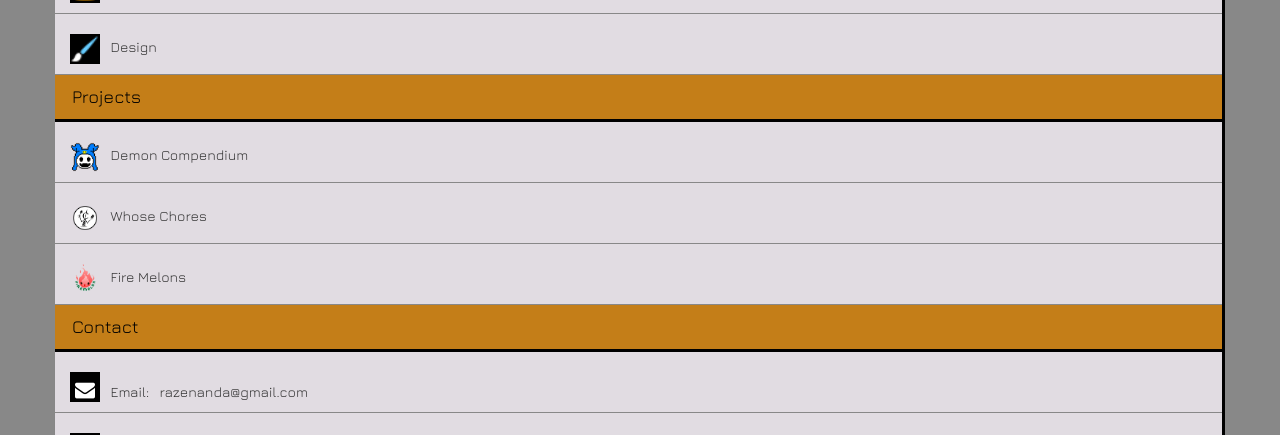
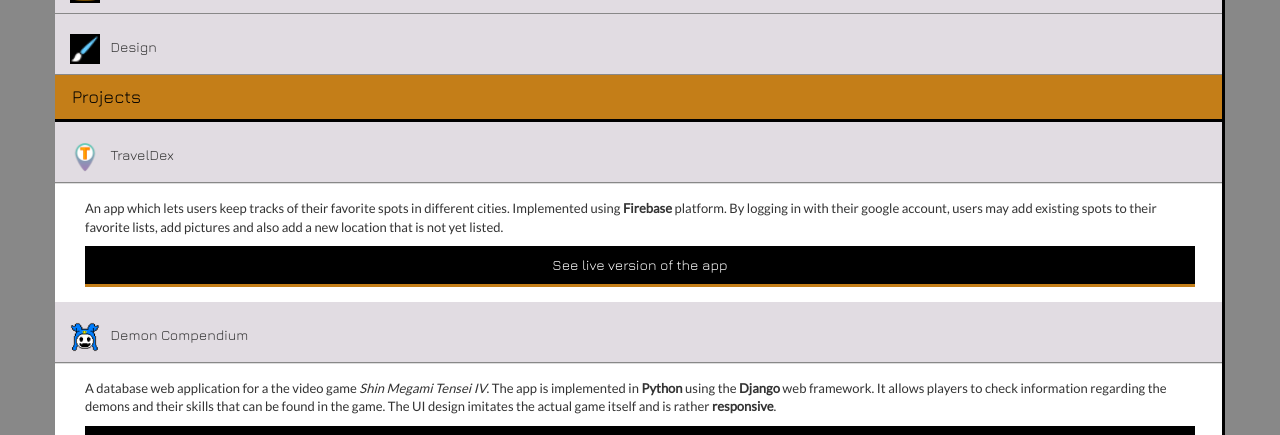
Before and after one commit to Razelot/kontol, a plain HTML site: page index.html in a window 1280 px wide. Shown: the part 950-1385 px from the top of the page. Drawn offline with nearby package versions, Linux system fonts and the light colour scheme.

Commit message:
added traveldex

```diff
--- a/index.html
+++ b/index.html
@@ -42,12 +42,13 @@
       </div>
 
       <div id="navbar" class="navbar-collapse collapse">
-        <ul class="nav navbar-nav">
+        <!-- <ul class="nav navbar-nav">
           <li class="navbar-link"><a href="#top">Top</a></strong></li>
           <li class="navbar-link"><a href="#skills">Skills</a></strong></li>
+          <li class="navbar-link"><a href="#projects">Projects</a></strong></li>
           <li class="navbar-link"><a href="#contact">Contact</a></strong></li>
           <li class="navbar-link"><a href="#resume">Resume</a></strong></li>
-        </ul>
+        </ul> -->
       </div><!--/.nav-collapse -->
     </div><!--/.container-fluid -->
   </nav>
@@ -194,9 +195,10 @@
             <div class="row">
               <div class="container">
                 <div class="col-md-12">
-                  <p> I use relational database for my projects but I plan on using non-relational databases in the future if the opportunity arise.</p>
                   <ul>
-                    <strong><li>SQL</strong> and some of its variants</li>
+                    <strong><li>PostgreSQL</strong></li>
+                    <strong><li>SQLite</strong></li>
+                    <strong><li>Firebase</strong></li>
                   </ul>
                 </div>
               </div>
@@ -237,13 +239,33 @@
   </div>
   <div class="content-body">
     <div class="panel-group" id="projects">
+        <div class="panel panel-default">
+          <div class="panel-heading select-black" data-toggle="collapse" href="#project1">
+            <div class="panel-title">
+              <h5><img class="center icon" src="./img/projects/traveldex.png"> &nbsp; TravelDex </h5>
+            </div>
+          </div>
+          <div id="project0" class="panel-collapse">
+            <div class="panel-body">
+              <div class="row">
+                <div class="container">
+                  <div class="col-md-12">
+                    <p> An app which lets users keep tracks of their favorite spots in different cities. Implemented using <strong>Firebase</strong> platform. By logging in with their google account, users may add existing spots to their favorite lists, add pictures and also add a new location that is not yet listed.
+                    </p>
+                    <button class="btn-outline" onclick="window.open('https://traveldexfinal.firebaseapp.com')" ><h5>See live version of the app</h5></button>
+                  </div>
+                </div>
+              </div>
+            </div>
+          </div>
+        </div>
       <div class="panel panel-default">
         <div class="panel-heading select-black" data-toggle="collapse" href="#project1">
           <div class="panel-title">
             <h5><img class="center icon" src="./img/projects/compendium.png"> &nbsp; Demon Compendium </h5>
           </div>
         </div>
-        <div id="project1" class="panel-collapse collapse">
+        <div id="project1" class="panel-collapse">
           <div class="panel-body">
             <div class="row">
               <div class="container">
```
Also changed, not shown: img/projects/traveldex.png (added).
